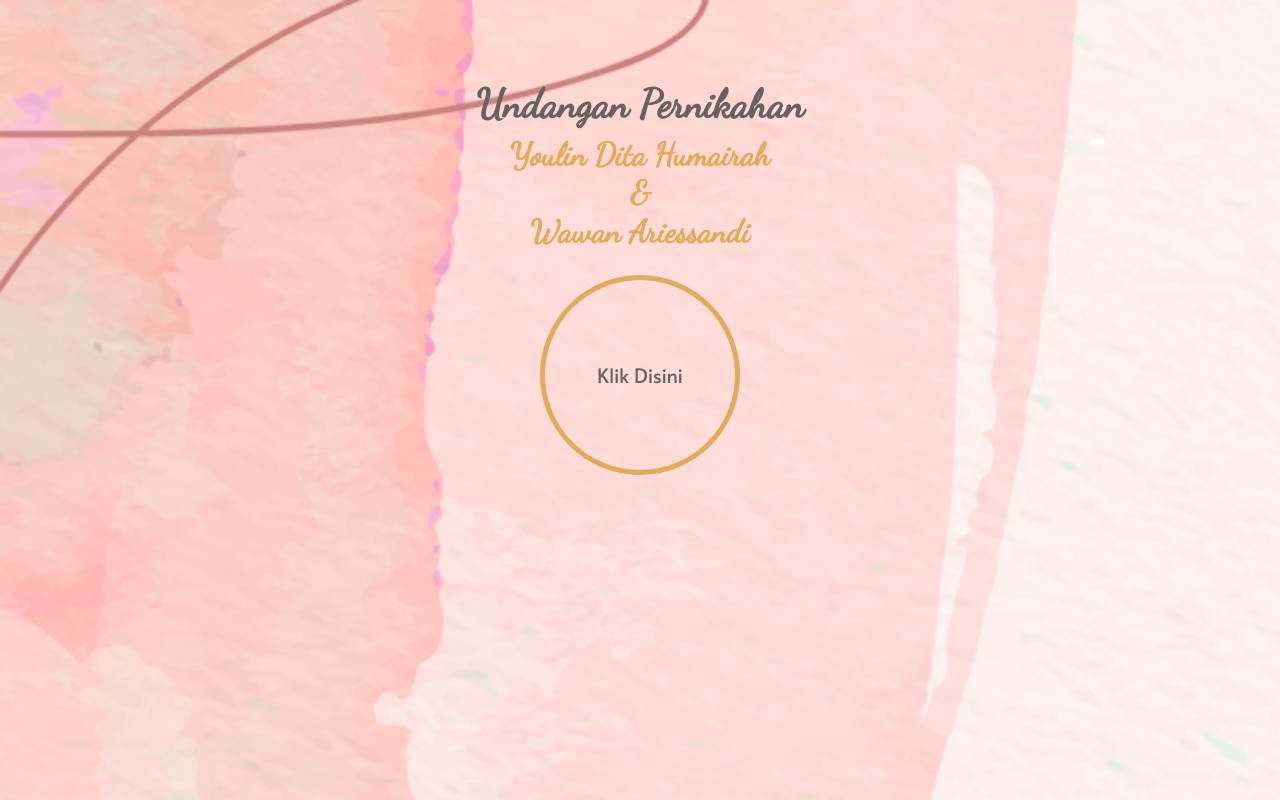
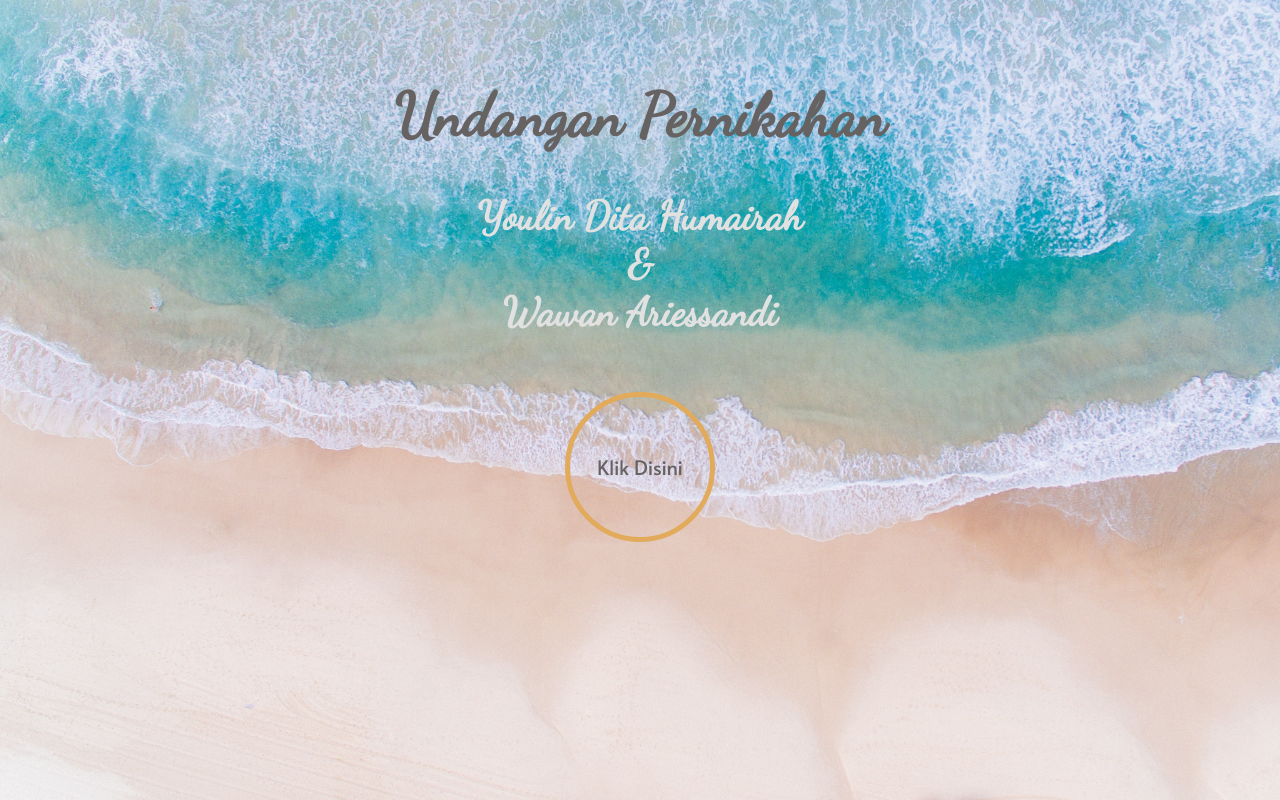
Before and after one commit to spardano/invitation, a PHP site: page / in a window 1280 px wide. Run offline with PHP 8.4, Linux system fonts and the light colour scheme; some web fonts are replaced.

Commit message:
ubah semua

```diff
--- a/assets/css/style.css
+++ b/assets/css/style.css
@@ -1,5 +1,5 @@
 .motion {
-  background-image: url("../img/bgheader.png");
+  background-image: url("../img/pantai.jpg");
   background-repeat: no-repeat;
   background-size: cover;
   color: #676262;
@@ -17,17 +17,24 @@
 h2 {
   font-family: "Dancing Script", cursive;
   font-weight: bolder;
+  margin-bottom: 40px;
+}
+
+.motion h1 {
+  font-size: 60px;
+  margin-bottom: 40px;
 }
 
 .motion h2 {
-  color: #e1ab5b;
+  font-size: 40px;
+  color: rgb(226, 225, 225);
 }
 
 .motion button {
   font-family: "Alata", sans-serif;
   font-size: 20px;
-  width: 200px;
-  height: 200px;
+  width: 150px;
+  height: 150px;
   background-color: unset;
   border: 5px solid #e1ab5b;
   color: #676262;
@@ -38,11 +45,20 @@ h2 {
   color: white;
 }
 
+.walimatul {
+  border: solid 3px #e1ab5b;
+  border-radius: 50px;
+  padding: 10px;
+  margin-bottom: 40px;
+}
+
 .bgheader {
   width: 100%;
   height: 447px;
-  background-image: url("../img/bgheader.png");
+  background-image: url("../img/pantai.jpg");
   background-size: cover;
+  background-repeat: no-repeat;
+  background-position: 0px -100px;
 }
 
 .container .boxheader {
@@ -50,22 +66,26 @@ h2 {
   margin-top: -250px;
   padding-top: 30px;
   padding-bottom: 30px;
-  background-color: #fef2f2;
+  background-image: linear-gradient(40deg, #fcd3d3, #d3fcfc);
   min-height: 300px;
 }
 
 .pengantar img {
-  width: 300px;
+  width: 200px;
+  opacity: 0.6;
+  margin-bottom: 50px;
 }
 
 .pengantar h1 {
   font-family: "Dancing Script", cursive;
-  color: #676262;
+  font-size: 50px;
+  color: #f0b762;
 }
 
 .pengantar p {
   font-family: "Alata", sans-serif;
   color: #676262;
+  line-height: 25pt;
 }
 
 .boxheader:before,
@@ -110,8 +130,13 @@ section {
 }
 
 .pengantin {
-  margin-top: 80px;
-  margin-bottom: 80px;
+  margin-top: 180px;
+  margin-bottom: 180px;
+}
+
+.pengantin img {
+  margin-top: 50px;
+  margin-bottom: 50px;
 }
 
 .nama h1 {
@@ -121,6 +146,7 @@ section {
 
 .nama p {
   font-family: "Dancing Script", cursive;
+  font-size: 20px;
 }
 
 hr {
@@ -137,7 +163,6 @@ hr {
 
 #timeplace {
   width: 100%;
-  padding: 20px;
   margin-top: 30px;
   background-image: url(../img/bgsec1.jpg);
   background-size: cover top center;
@@ -146,9 +171,8 @@ hr {
 
 #timeplace .time,
 #timeplace .place {
+  padding: 40px;
   margin-top: 20px;
-  padding-top: 20px;
-  padding-left: 20px;
   background-color: #fef2f2;
 }
 
@@ -162,14 +186,13 @@ hr {
 #timeplace p {
   margin-top: 20px;
   font-family: "Alata", sans-serif;
-  font-size: 24px;
   color: #676262;
   text-align: center;
 }
 
 #timeplace .label {
   color: #8d8585;
-  font-size: 20px;
+  font-size: 30px;
 }
 
 #timeplace #hitungmundur {
@@ -194,4 +217,5 @@ hr {
 #note {
   font-family: "Alata", sans-serif;
   color: #676262;
+  margin-top: 50px;
 }
--- a/index.html
+++ b/index.html
@@ -40,15 +40,20 @@
     <div class="container">
       <div class="boxheader mx-auto">
         <div class="pengantar col-sm-12 text-center">
-            <h1 class="title mb-4">Walimatul 'Urs</h1>
+            <img src="assets/img/bismillah.png" class="img-fluid" alt="" />
 
 
+            <div class="walimatul col-sm-4 offset-sm-4">
+              <h1 class="title">Walimatul 'Urs</h1>
+            </div>
 
-            <img src="assets/img/bismillah.png" class="img-fluid mt-3" alt="" />
-          <p style="margin-bottom: 60px; margin-top: 30px;">Assalamu'alaikum Warahmatullahi Wabarakatuh</br>
-            Dengan rahmat serta ridho Allah SWT Kami meyelenggarakan Akad serta
-            Resepsi pernikahan Putra-Putri Kami
-          </p>
+
+            <div class="col-sm-8 offset-sm-2 mt-4">
+              <p>Assalamu'alaikum Warahmatullahi Wabarakatuh</br>
+                Dengan rahmat serta ridho Allah SWT Kami meyelenggarakan Akad serta
+                Resepsi pernikahan Putra-Putri Kami
+              </p>
+            </div>
 
         </div>
 
@@ -93,7 +98,7 @@
                     10:00 Pagi Sampai Selesai
                   </p>
 
-                  <p id="hitungmundur"></p>
+                  <p id="hitungmundur" class="mb-4"></p>
 
                   <i class="fas fa-map-marker-alt fa-3x mt-3"></i>
                   <p class="label">Tempat</p>
```
Also changed, not shown: assets/img/bg-pantai.jpg (added), assets/img/pantai.jpg (added).
